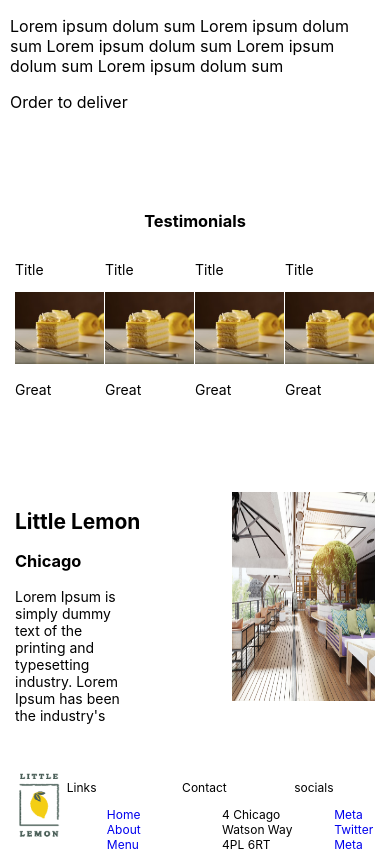
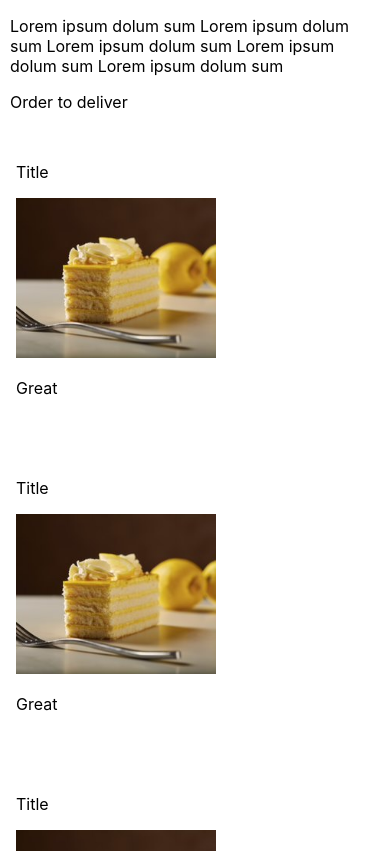
Before and after one commit to kerry91/littleLemonTableReserveApp, a React (Create React App) app: page / in a window 390 px wide. Shown: the part 1920-2771 px from the top of the page. Built offline with nearby package versions, Linux system fonts and the light colour scheme.

Commit message:
update to add more responsive grid to testimonials

```diff
--- a/src/components/Testimonials.js
+++ b/src/components/Testimonials.js
@@ -4,33 +4,29 @@ import image2 from "../assets/lemon dessert.jpg";
 const Testimonials = () => {
   return (
     <>
-      <section class="testimonials-container">
-        <section class="testimonials-wrapper">
-          <div class="title">
-            <h3 id="testimonials-title">Testimonials</h3>
-          </div>
-          <div class="item1">
+   <div class="testimonials">
+  <div class="testimonial-card">
     <p>Title</p>
-            <img src={image2} alt="greek salad" />
+    <img src={image2} alt="image1"/>
     <p>Great</p>
     </div>
-          <div class="item2">
+  <div class="testimonial-card">
   <p>Title</p>
-            <img src={image2} alt="lemon dessert" />
+    <img src={image2} alt="image1"/>
     <p>Great</p>
   </div>
-          <div class="item3">
+  <div class="testimonial-card">
   <p>Title</p>
-            <img src={image2} alt="lamb kebabs" />
+    <img src={image2} alt="image1"/>
     <p>Great</p>
   </div>
-          <div class="item4">
+  <div class="testimonial-card">
   <p>Title</p>
-            <img src={image2} alt="lemon dessert" />
+    <img src={image2} alt="image1"/>
     <p>Great</p>
   </div>
-        </section>
-      </section>
+
+</div>
     </>
   );
 };
--- a/src/css/Testimonials.css
+++ b/src/css/Testimonials.css
@@ -1,29 +1,25 @@
-.title { grid-area: title; }
-.item1 { grid-area: item1; }
-.item2 { grid-area: item2; }
-.item3 { grid-area: item3; }
-.item4 { grid-area: item4; }
+.testimonial-card {
+    padding: 1rem;
+    height: auto;
+  }
 
-.testimonials-container{
-    display: flex;
-    justify-content: center;
-}
+  .testimonial-card img {
+    height: 10em;
+  }
 
-.testimonials-container >.testimonials-wrapper{
+  .testimonials {
+    max-width: 1200px;
+    margin: 0 auto;
     display: grid;
-    grid-template-areas:
-    "title title title title title title"
-    "item1 item2 item3 item4 space space";
-    font-size: 14px;
-    margin: 50px 0 50px 0;
-    padding: 15px;
-}
+    grid-gap: 1rem;
+  }
 
-.testimonials-container img {
-    width: 99%;
-    height: auto;
-}
+  /* Screen larger than 600px? 2 column */
+  @media (min-width: 600px) {
+    .testimonials { grid-template-columns: repeat(3, 1fr); }
+  }
 
-.testimonials-container .title > h3 {
-    text-align: center;
-}
+  /* Screen larger than 900px? 3 columns */
+  @media (min-width: 900px) {
+    .testimonials { grid-template-columns: repeat(4, 1fr); }
+  }
```
Lines whose indentation alone changed are shown as unchanged.
